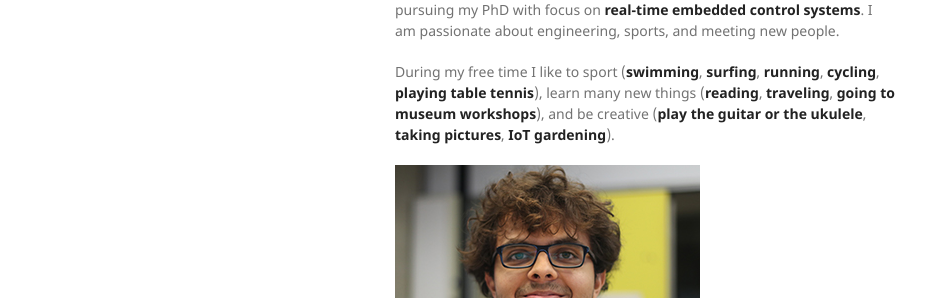
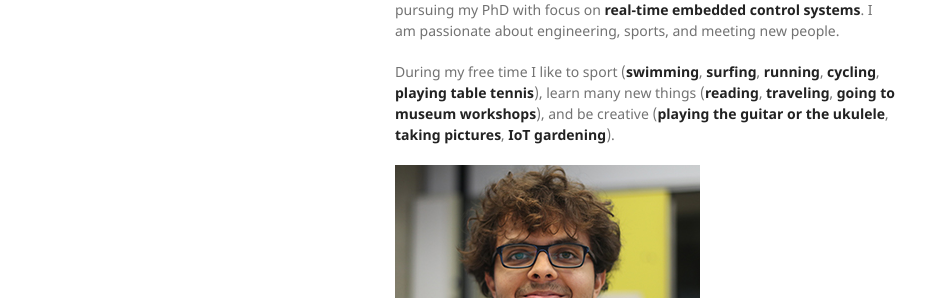
Before and after one commit to juanvalen15/juanvalen15.github.io, a Jekyll site: the page built from index.md, in a window 1280 px wide. Shown: the part 256-554 px from the top of the page, without its empty margins (175-1101 px from the left). Built offline with Jekyll 4.4.1, drawn with Linux system fonts in a browser that asks for light colours; our own code applies the rules of GitHub Pages for plain Markdown files.

```diff
--- a/index.md
+++ b/index.md
@@ -8,7 +8,7 @@ Hallo!, I am **Juan David Valencia Payan**. I am from **Buga**, **Colombia**, an
 
 For the past seven years I have moved to **Poland**, **Brazil**, **Germany**, where I have been working for my Bachelor's and Master's studies in Electrical Engineering. Right now, I am based in **The Netherlands** where I am pursuing my PhD with focus on **real-time embedded control systems**. I am passionate about engineering, sports, and meeting new people.
 
-During my free time I like to sport (**swimming**, **surfing**, **running**, **cycling**, **playing table tennis**), learn many new things (**reading**, **traveling**, **going to museum workshops**), and be creative (**play the guitar or the ukulele**, **taking pictures**, **IoT gardening**).
+During my free time I like to sport (**swimming**, **surfing**, **running**, **cycling**, **playing table tennis**), learn many new things (**reading**, **traveling**, **going to museum workshops**), and be creative (**playing the guitar or the ukulele**, **taking pictures**, **IoT gardening**).
 
 ![](cv1_0P25x.jpg)
 
```
Also changed, not shown: hobbies.md (+2 -0 lines), hb7_0P5x.jpg (added), hb8_0P5x.jpg (added).
